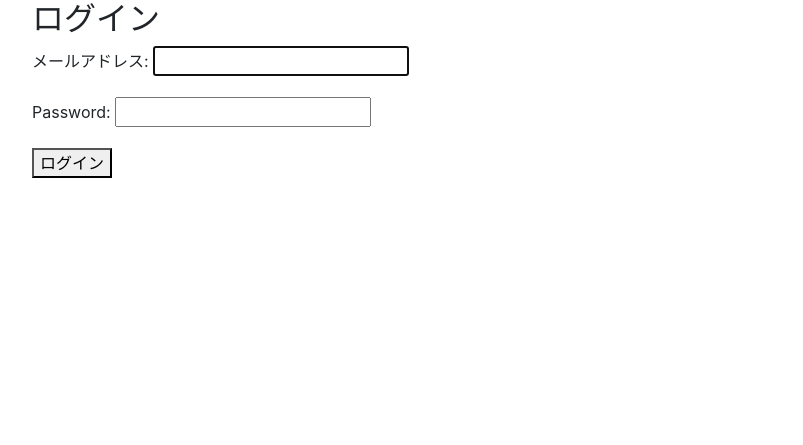
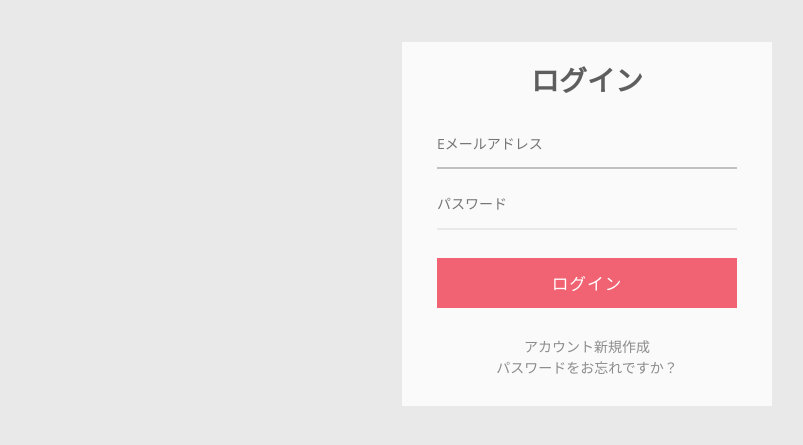
Before and after one commit to raytj14/todo, a Django app: page /accounts/login/ in a window 1280 px wide. Shown: the top 445 px of the page, without its empty margins (53-856 px from the left). Run offline with Django 4.2, Linux system fonts and the light colour scheme; some libraries are stand-ins or nearby versions.

Commit message:
confirm form,remove bootstrap,make new loginform by ex css

```diff
--- a/mysite/accounts/urls.py
+++ b/mysite/accounts/urls.py
@@ -2,6 +2,7 @@ from django.urls import path
 
 from . import views
 
+app_name='accounts'
 urlpatterns = [
     path('signup/', views.SignupView.as_view(), name='signup'),
 ]
--- /dev/null
+++ b/mysite/static/accounts/style.css
@@ -0,0 +1,97 @@
+/* Fonts */
+@import url(https://fonts.googleapis.com/css?family=Open+Sans:400);
+
+/* fontawesome */
+@import url(http://weloveiconfonts.com/api/?family=fontawesome);
+[class*="fontawesome-"]:before {
+  font-family: 'FontAwesome', sans-serif;
+}
+
+/* Simple Reset */
+* { margin: 0; padding: 0; box-sizing: border-box; }
+
+/* body */
+body {
+  background: #e9e9e9;
+  color: #5e5e5e;
+  font: 400 87.5%/1.5em 'Open Sans', sans-serif;
+}
+
+/* Form Layout */
+.form-wrapper {
+  background: #fafafa;
+  margin: 3em auto;
+  padding: 0 1em;
+  max-width: 370px;
+}
+
+h1 {
+  text-align: center;
+  padding: 1em 0;
+}
+
+form {
+  padding: 0 1.5em;
+}
+
+.form-item {
+  margin-bottom: 0.75em;
+  width: 100%;
+}
+
+.form-item input {
+  background: #fafafa;
+  border: none;
+  border-bottom: 2px solid #e9e9e9;
+  color: #666;
+  font-family: 'Open Sans', sans-serif;
+  font-size: 1em;
+  height: 50px;
+  transition: border-color 0.3s;
+  width: 100%;
+}
+
+.form-item input:focus {
+  border-bottom: 2px solid #c0c0c0;
+  outline: none;
+}
+
+.button-panel {
+  margin: 2em 0 0;
+  width: 100%;
+}
+
+.button-panel .button {
+  background: #f16272;
+  border: none;
+  color: #fff;
+  cursor: pointer;
+  height: 50px;
+  font-family: 'Open Sans', sans-serif;
+  font-size: 1.2em;
+  letter-spacing: 0.05em;
+  text-align: center;
+  text-transform: uppercase;
+  transition: background 0.3s ease-in-out;
+  width: 100%;
+}
+
+.button:hover {
+  background: #ee3e52;
+}
+
+.form-footer {
+  font-size: 1em;
+  padding: 2em 0;
+  text-align: center;
+}
+
+.form-footer a {
+  color: #8c8c8c;
+  text-decoration: none;
+  transition: border-color 0.3s;
+}
+
+.form-footer a:hover {
+  border-bottom: 1px dotted #8c8c8c;
+}
--- a/mysite/templates/base.html
+++ b/mysite/templates/base.html
@@ -1,7 +1,4 @@
 <!doctype html>
-{% load bootstrap4 %}
-{% bootstrap_css %}
-{% bootstrap_javascript jquery='slim' %}
 <html lang="ja">
     <head>
         <meta charset="utf-8">
--- a/mysite/templates/registration/login.html
+++ b/mysite/templates/registration/login.html
@@ -1,12 +1,30 @@
 {% extends "base.html" %}
+{% load static %}
+
 
 {% block title %}ログイン{% endblock %}
+{% block extra_css %}<link rel="stylesheet" type="text/css" href="{% static 'accounts/style.css' %}">{% endblock %}
 
 {% block content %}
-<h2>ログイン</h2>
-<form method="post">
-    {% csrf_token %}
-    {{ form.as_p }}
-    <button type="submit">ログイン</button>
-</form>
+<div class="form-wrapper">
+    <h1>ログイン</h1>
+    <form method="post">
+        {% csrf_token %}
+        <div class="form-item">
+            <label for="id_username"></label>
+            <input type="text" name="username" autofocus="" autocapitalize="none" autocomplete="username" maxlength="254" required="required" placeholder="Eメールアドレス" id="id_username">
+        </div>
+        <div class="form-item">
+            <label for="id_password"></label>
+            <input type="password" name="password" autocomplete="current-password" required="required" placeholder="パスワード" id="id_password"></input>
+        </div>
+        <div class="button-panel">
+            <input type="submit" class="button" title="ログイン" value="ログイン"></input>
+        </div>
+    </form>
+    <div class="form-footer">
+        <p><a href="{% url 'accounts:signup' %}">アカウント新規作成</a></p>
+    <p><a href="{% url 'password_reset' %}">パスワードをお忘れですか？</a></p>
+    </div>
+</div>
 {% endblock %}
```
Also changed, not shown: mysite/config/settings.py (+8 -0 lines), mysite/db.sqlite3.
